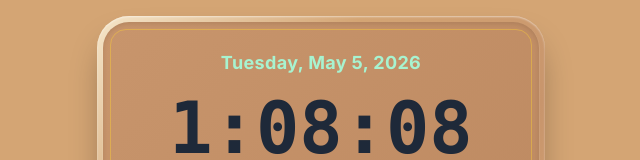
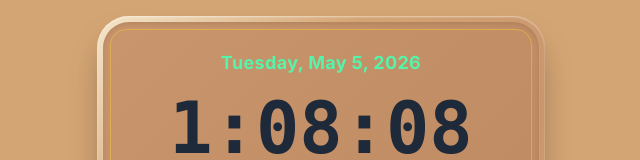
Before and after one commit to azmataliakbar/PRAYER-CLOCK-BY-AZMATALI, a Next.js app: page / in a window 1280 px wide. Shown: the top 160 px of the page, without its empty margins (319-959 px from the left). Built offline with nearby package versions, Linux system fonts and the light colour scheme; no server answers.

Commit message:
ninth commit

```diff
--- a/app/globals.css
+++ b/app/globals.css
@@ -149,7 +149,7 @@ body {
 
 /* Light mode date text - Dark color for visibility */
 .text-date-large {
-  color: #a7f3d0 !important;
+  color: #56f3aa !important;
 }
 
 /* Dark mode date text - Light/Amber for visibility */
@@ -185,7 +185,7 @@ body {
 
 /* Light mode - Rich Emerald */
 .text-hijri-large {
-  color: #a7f3d0 !important;  /* Vibrant emerald */
+  color: #56f3aa !important;  /* Vibrant emerald */
 }
 
 /* Dark mode - Bright Emerald with glow */
```
